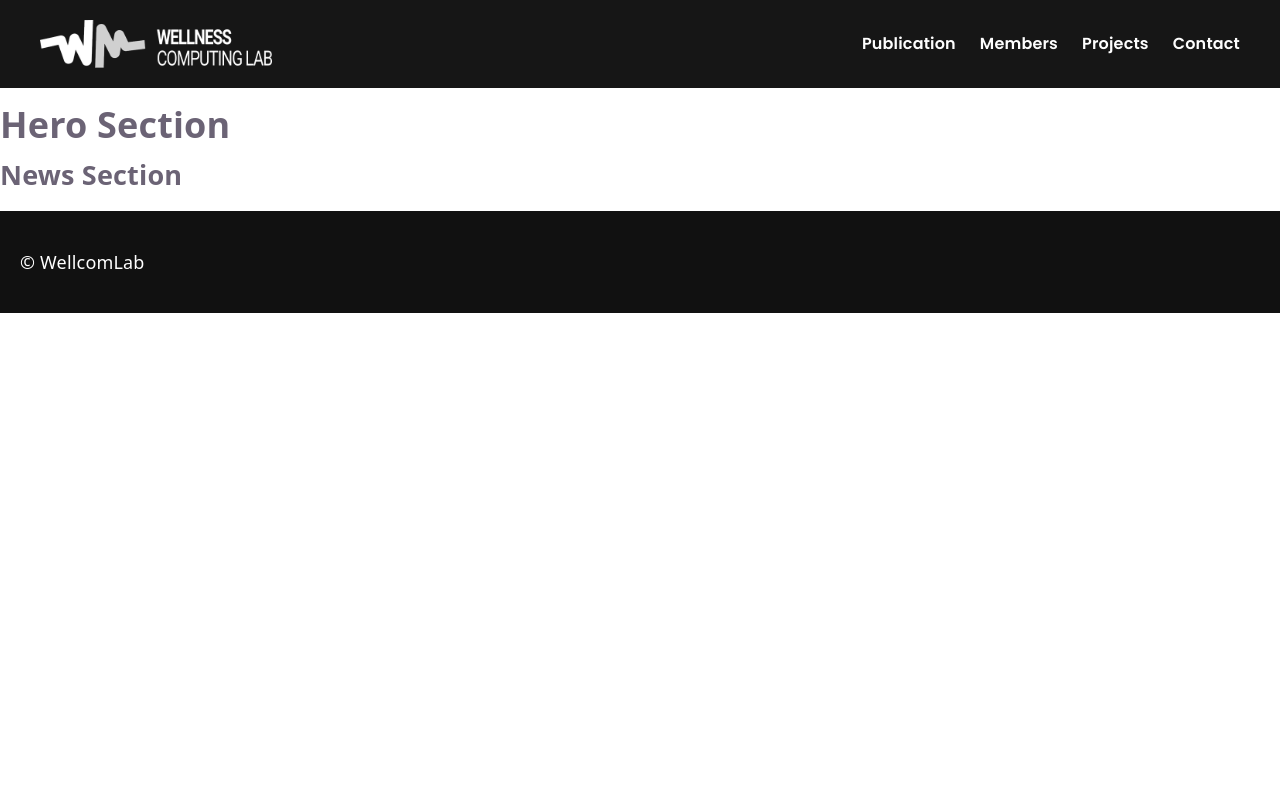
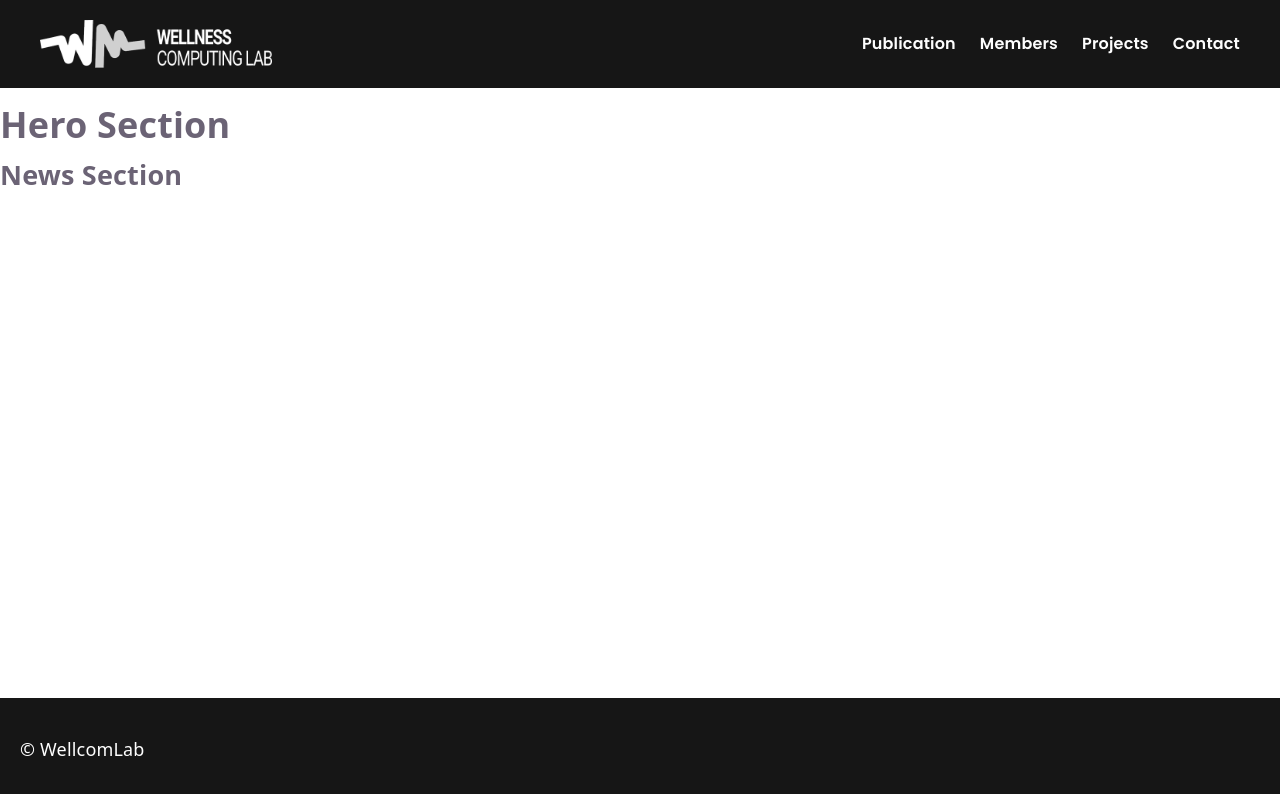
Before and after one commit to CNU-Wellness-Computing-Lab/wellcomlab-homepage-v2, a React (Vite) app: page / in a window 1280 px wide. Shown: the top 794 px of the page. Built offline with nearby package versions, Linux system fonts and the light colour scheme.

Commit message:
feat: adjust main layout and style footer

```diff
--- a/src/layout/Footer.jsx
+++ b/src/layout/Footer.jsx
@@ -1,6 +1,14 @@
+import colors from "../styles/colors";
+
 export default function Footer() {
   return (
-    <footer style={{ padding: "20px", background: "#111", color: "white" }}>
+    <footer
+      style={{
+        padding: "20px",
+        background: colors.black,
+        color: colors.white,
+      }}
+    >
       <p>© WellcomLab</p>
     </footer>
   );
--- a/src/layout/MainLayout.jsx
+++ b/src/layout/MainLayout.jsx
@@ -1,15 +1,26 @@
 import { Outlet } from "react-router-dom";
 import Navbar from "./Navbar";
 import Footer from "./Footer";
+import styled from "styled-components";
+
+const LayoutWrapper = styled.div`
+  min-height: 100vh;
+  display: flex;
+  flex-direction: column;
+`;
+
+const Main = styled.main`
+  flex: 1;
+`;
 
 export default function MainLayout() {
   return (
-    <>
+    <LayoutWrapper>
       <Navbar />
-      <main>
+      <Main>
         <Outlet />
-      </main>
+      </Main>
       <Footer />
-    </>
+    </LayoutWrapper>
   );
 }
```
